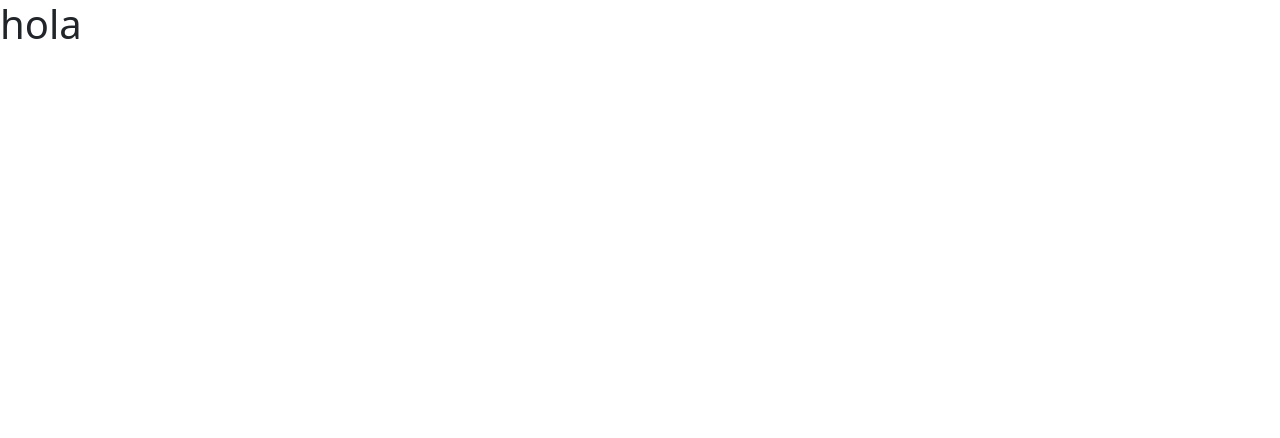
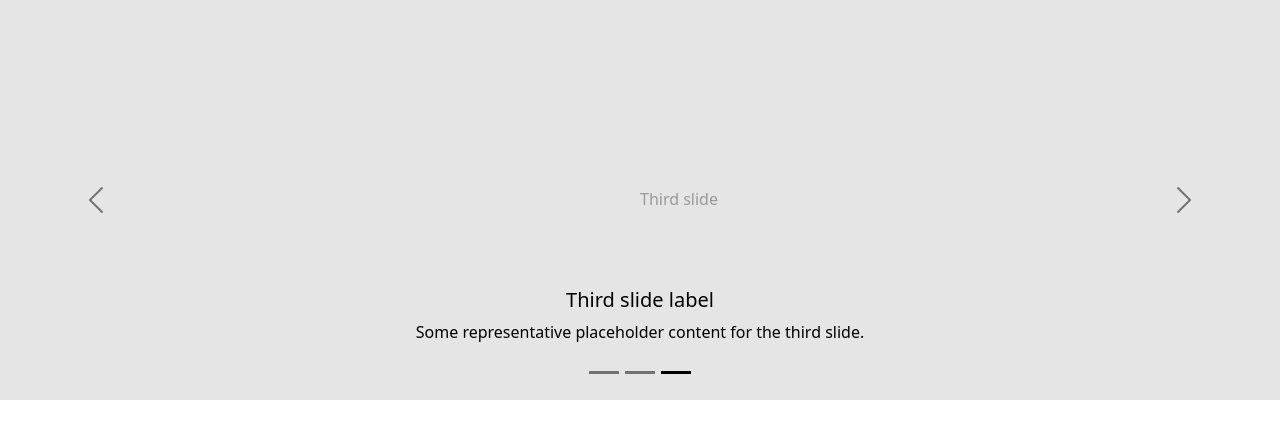
Before and after one commit to arielAayala/E-commerce, a React (Create React App) app: page / in a window 1280 px wide. Shown: the top 438 px of the page. Built offline with nearby package versions, Linux system fonts and the light colour scheme.

Commit message:
btn delete && carousel

```diff
--- /dev/null
+++ b/src/assets/media/index.css
@@ -0,0 +1,3 @@
+:root{
+
+}
--- /dev/null
+++ b/src/components/ButtonDelete.js
@@ -0,0 +1,16 @@
+import { useContext } from "react"
+import context from "../context/context"
+
+export default function ButtonDelete(props) {
+
+    const {deleteProduct, getProducts} = useContext(context)
+
+    const handleDelete = async() =>{
+        await deleteProduct(props.id)
+        getProducts()
+    }
+
+    return(
+        <button className="btn btn-danger" onClick={handleDelete} >🗑</button>
+    )
+};
--- /dev/null
+++ b/src/components/Carousel.js
@@ -0,0 +1,49 @@
+export default function Carousel(params) {
+
+
+    return(
+        <>
+            <div id="carouselExampleDark" className="carousel carousel-dark slide" data-bs-ride="carousel">
+                <div className="carousel-indicators">
+                    <button type="button" data-bs-target="#carouselExampleDark" data-bs-slide-to="0" className="" aria-label="Slide 1"></button>
+                    <button type="button" data-bs-target="#carouselExampleDark" data-bs-slide-to="1" aria-label="Slide 2" className=""></button>
+                    <button type="button" data-bs-target="#carouselExampleDark" data-bs-slide-to="2" aria-label="Slide 3" className="active" aria-current="true"></button>
+                </div>
+                <div className="carousel-inner">
+                        <div className="carousel-item" data-bs-interval="10000">
+                        <svg className="bd-placeholder-img bd-placeholder-img-lg d-block w-100" width="800" height="400" xmlns="http://www.w3.org/2000/svg" role="img" aria-label="Placeholder: First slide" preserveAspectRatio="xMidYMid slice" focusable="false"><title>Placeholder</title><rect width="100%" height="100%" fill="#f5f5f5"></rect><text x="50%" y="50%" fill="#aaa" dy=".3em">First slide</text></svg>
+
+                        <div className="carousel-caption d-none d-md-block">
+                            <h5>First slide label</h5>
+                            <p>Some representative placeholder content for the first slide.</p>
+                        </div>
+                        </div>
+                        <div className="carousel-item" data-bs-interval="2000">
+                        <svg className="bd-placeholder-img bd-placeholder-img-lg d-block w-100" width="800" height="400" xmlns="http://www.w3.org/2000/svg" role="img" aria-label="Placeholder: Second slide" preserveAspectRatio="xMidYMid slice" focusable="false"><title>Placeholder</title><rect width="100%" height="100%" fill="#eee"></rect><text x="50%" y="50%" fill="#bbb" dy=".3em">Second slide</text></svg>
+
+                        <div className="carousel-caption d-none d-md-block">
+                            <h5>Second slide label</h5>
+                            <p>Some representative placeholder content for the second slide.</p>
+                        </div>
+                        </div>
+                        <div className="carousel-item active">
+                        <svg className="bd-placeholder-img bd-placeholder-img-lg d-block w-100" width="800" height="400" xmlns="http://www.w3.org/2000/svg" role="img" aria-label="Placeholder: Third slide" preserveAspectRatio="xMidYMid slice" focusable="false"><title>Placeholder</title><rect width="100%" height="100%" fill="#e5e5e5"></rect><text x="50%" y="50%" fill="#999" dy=".3em">Third slide</text></svg>
+
+                        <div className="carousel-caption d-none d-md-block">
+                            <h5>Third slide label</h5>
+                            <p>Some representative placeholder content for the third slide.</p>
+                        </div>
+                        </div>
+                </div>
+                <button className="carousel-control-prev" type="button" data-bs-target="#carouselExampleDark" data-bs-slide="prev">
+                    <span className="carousel-control-prev-icon" aria-hidden="true"></span>
+                    <span className="visually-hidden">Previous</span>
+                </button>
+                <button className="carousel-control-next" type="button" data-bs-target="#carouselExampleDark" data-bs-slide="next">
+                    <span className="carousel-control-next-icon" aria-hidden="true"></span>
+                    <span className="visually-hidden">Next</span>
+                </button>
+            </div>
+        </>
+    )
+};
--- a/src/components/Table.js
+++ b/src/components/Table.js
@@ -2,6 +2,7 @@ import DataTable from 'react-data-table-component';
 import { useContext, useEffect,useState } from "react";
 import context from "../context/context";
 import ButtonUpdate from './ButtonUpdate';
+import ButtonDelete from './ButtonDelete';
 
 
 export default function Table() {
@@ -11,14 +12,7 @@ export default function Table() {
     const [pending,setPeding] = useState(true)
     const [searcher,setSearcher] = useState("")
 
-
     const inputChange = (e) => setSearcher(e.target.value)
-
-
-
-    const products = lstProducts.map((i)=>{return{...i,
-        }})
-
 
     const columns = [
         {
@@ -45,7 +39,7 @@ export default function Table() {
             selector: row => (<ButtonUpdate key={row.id} id={row.id} detailProduct={row.detailProduct} quantityProduct={row.quantityProduct} categoryProduct={row.categoryProduct} nameProduct={row.nameProduct} ></ButtonUpdate>)
         },{
             name:"",
-            selector: row => "hola"
+            selector: row => (<ButtonDelete key={row.id} id={row.id} ></ButtonDelete>)
         }
     ]
 
@@ -62,7 +56,6 @@ export default function Table() {
         </>
         );
     };
-
 
 
 	useEffect(() => {
@@ -84,17 +77,24 @@ export default function Table() {
                 </div>
             </div>
 
-
-            <DataTable  title="Productos"  expandableRows expandableRowsComponent={ExpandedComponent} pagination={true} columns={columns}  data={
+            <DataTable
+                title="Productos"
+                expandableRows
+                expandableRowsComponent={ExpandedComponent}
+                pagination={true} columns={columns}
+                data={
                     // eslint-disable-next-line
-                products.filter ((i) =>{
+                    lstProducts.filter ((i) =>{
 
                     if (searcher === ""){
                         return i
                     } else if(i.nameProduct.toLowerCase().includes(searcher.toLowerCase())  || i.id.toLowerCase().includes(searcher.toLowerCase())){
                         return i
                     }
-            })} progressPending={pending}  responsive={true} highlightOnHover
+                })}
+                progressPending={pending}
+                responsive={true}
+                highlightOnHover
                 pointerOnHover/>
         </>
 
--- a/src/containers/Admin.js
+++ b/src/containers/Admin.js
@@ -11,17 +11,15 @@ export default function Admin() {
         <>
             <div className="container my-3 text-center">
                 <div className="row">
-                    <div className="col">
+                    <div className="col-4 d-flex justify-content-start">
                         <h1>Admin</h1>
                     </div>
-                    <div className="col">
 
-                    </div>
-                    <div className="col">
+                    <div className="col-8 d-flex justify-content-end">
                         <ButtonAgregar></ButtonAgregar>
                     </div>
                 </div>
-                <div className="w-100">
+                <div className="w-100 my-2">
                     <Table></Table>
                 </div>
             </div>
--- a/src/containers/home.js
+++ b/src/containers/home.js
@@ -1,7 +1,11 @@
-export default function Home(params) {
+import Carousel from "../components/Carousel";
+
+export default function Home() {
     return(
         <>
-            <h1>hola</h1>
+            <div className="">
+                <Carousel></Carousel>
+            </div>
         </>
     )
 };
```
Also changed, not shown: src/assets/static/slider_1.jpg (added), src/components/ButtomDelete.js (deleted). Lines whose indentation alone changed are shown as unchanged.
